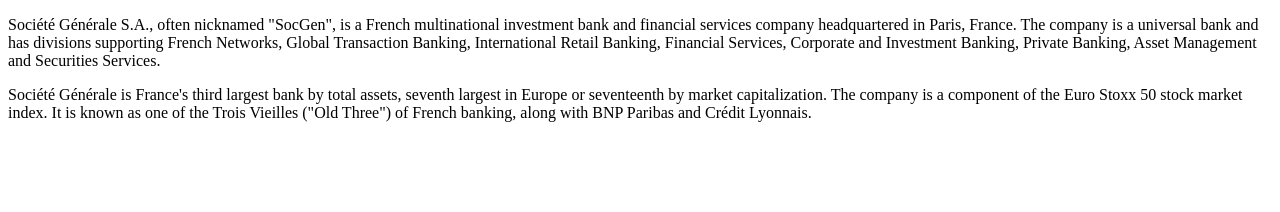
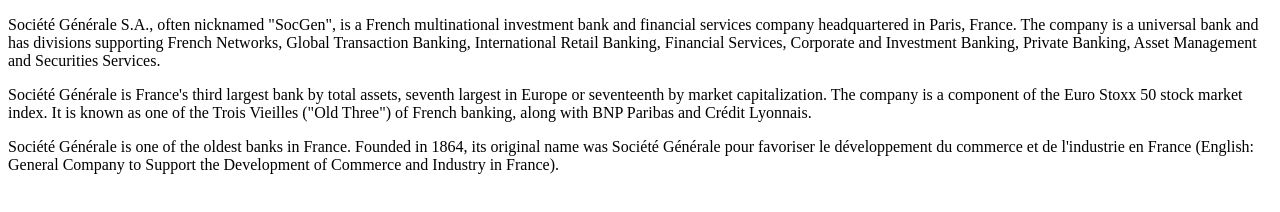
Before and after one commit to nimishvaibhav/intellipaat_capstoneproject, a plain HTML site: page index.html in a window 1280 px wide. Drawn offline with Linux system fonts and the light colour scheme.

Commit message:
SocGen history part-1 by Nimish Vaibhav

```diff
--- a/index.html
+++ b/index.html
@@ -9,5 +9,7 @@
 
 <p>Société Générale is France's third largest bank by total assets, seventh largest in Europe or seventeenth by market capitalization. The company is a component of the Euro Stoxx 50 stock market index. It is known as one of the Trois Vieilles ("Old Three") of French banking, along with BNP Paribas and Crédit Lyonnais.</p>
 
+<p>Société Générale is one of the oldest banks in France. Founded in 1864, its original name was Société Générale pour favoriser le développement du commerce et de l'industrie en France (English: General Company to Support the Development of Commerce and Industry in France).</p>
+
 </body>
 </html>
```
